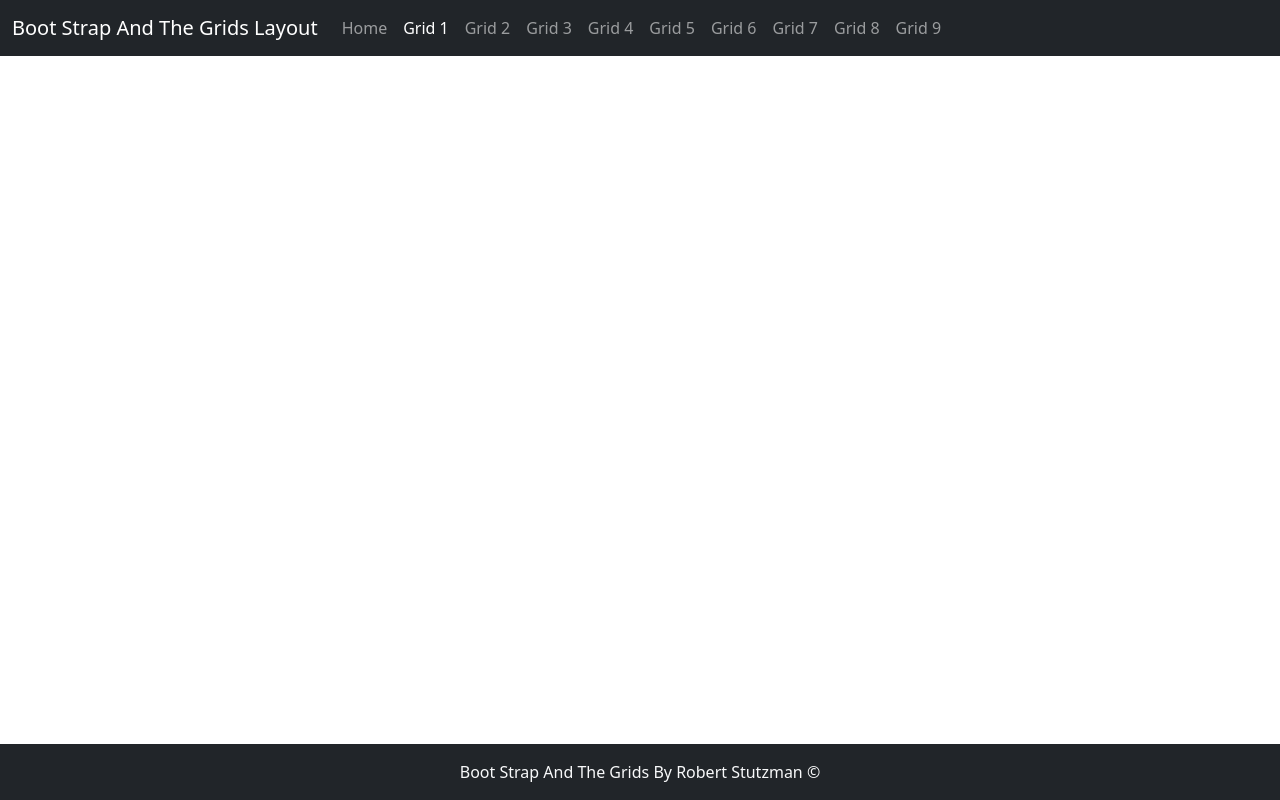
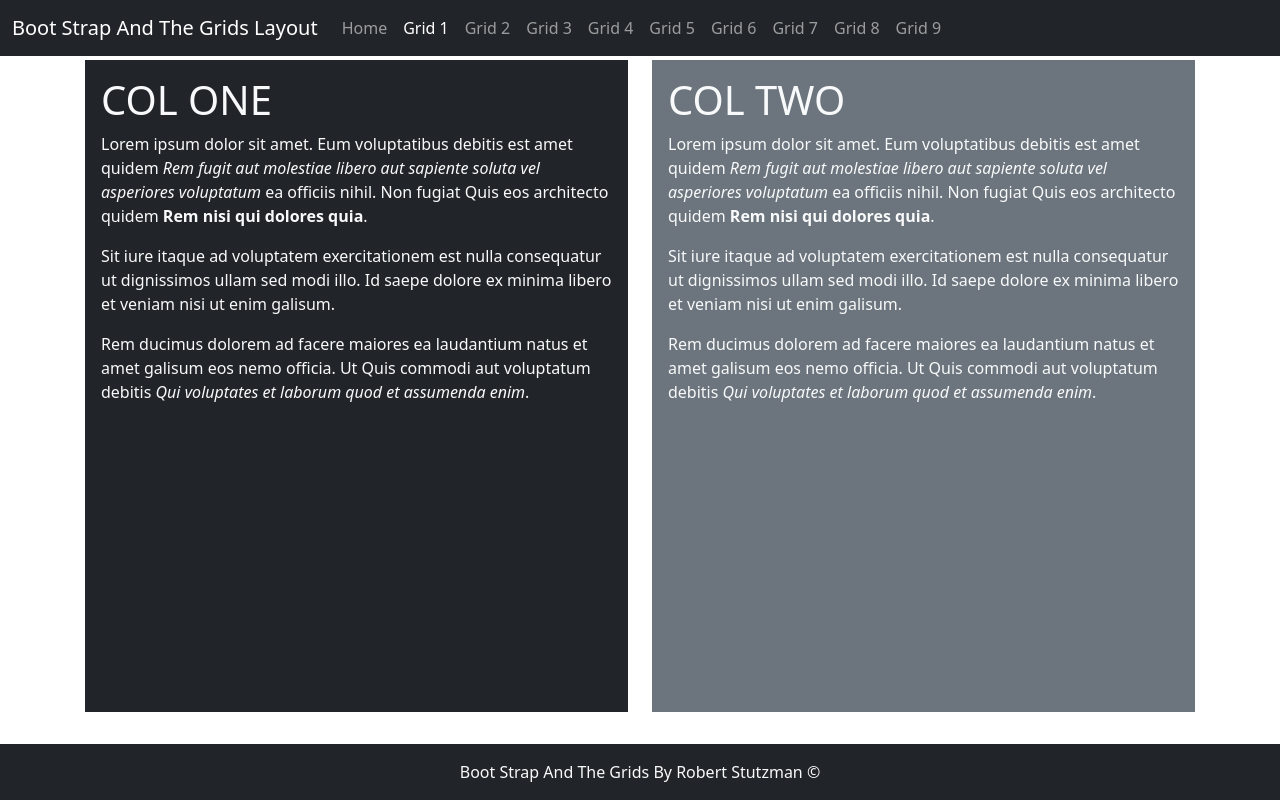
Before and after one commit to RobertStutzman/BootStrapAndTheGrids, a plain HTML site: page Grid1.html in a window 1280 px wide. Drawn offline with nearby package versions, Linux system fonts and the light colour scheme.

Commit message:
Grid 1 complete

```diff
--- a/Grid1.html
+++ b/Grid1.html
@@ -60,7 +60,21 @@
 </nav>
 
     <main class="flex-shrink-0">
-       <div class="container">
+       <div class="container h-100 minHeight">
+           <div class="row row-cols-md-2 row-cols-1 gy-2 h-100">
+               <div class="col">
+                   <div class="bg-dark text-light h-100 p-3">
+                    <h1>COL ONE</h1>
+                    <p>Lorem ipsum dolor sit amet. Eum voluptatibus debitis est amet quidem <em>Rem fugit aut molestiae libero aut sapiente soluta vel asperiores voluptatum</em> ea officiis nihil. Non fugiat Quis eos architecto quidem <strong>Rem nisi qui dolores quia</strong>. </p><p>Sit iure itaque ad voluptatem exercitationem est nulla consequatur ut dignissimos ullam sed modi illo. Id saepe dolore ex minima libero et veniam nisi ut enim galisum. </p><p>Rem ducimus dolorem ad facere maiores ea laudantium natus et amet galisum eos nemo officia. Ut Quis commodi aut voluptatum debitis <em>Qui voluptates et laborum quod et assumenda enim</em>. </p>
+                   </div>
+               </div>
+               <div class="col">
+                    <div class="bg-secondary text-light h-100 p-3">
+                     <h1>COL TWO</h1>
+                     <p>Lorem ipsum dolor sit amet. Eum voluptatibus debitis est amet quidem <em>Rem fugit aut molestiae libero aut sapiente soluta vel asperiores voluptatum</em> ea officiis nihil. Non fugiat Quis eos architecto quidem <strong>Rem nisi qui dolores quia</strong>. </p><p>Sit iure itaque ad voluptatem exercitationem est nulla consequatur ut dignissimos ullam sed modi illo. Id saepe dolore ex minima libero et veniam nisi ut enim galisum. </p><p>Rem ducimus dolorem ad facere maiores ea laudantium natus et amet galisum eos nemo officia. Ut Quis commodi aut voluptatum debitis <em>Qui voluptates et laborum quod et assumenda enim</em>. </p>
+                    </div>
+               </div>
+           </div>
 
        </div>
     </main>
--- a/css/site.css
+++ b/css/site.css
@@ -23,3 +23,6 @@ main>.container {
     color: rgb(195, 255, 0);
 
 }
+.minHeight {
+    min-height: 80vh;
+}
```
